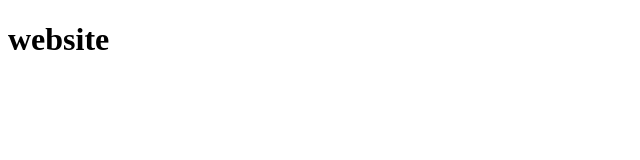
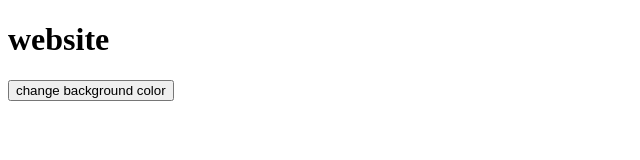
Before and after one commit to Thalion1/website-tricks, a plain HTML site: page color-change/index.html in a window 1280 px wide. Shown: the whole page, without its empty margins (0-640 px from the left). Drawn offline with Linux system fonts and the light colour scheme.

Commit message:
added color shift

```diff
--- a/website templet (2)/index.html
+++ b/color-change/index.html
@@ -7,7 +7,8 @@
         <title>Document</title>
     </head>
     <body>
-       <h1>website</h1>
-       <script src="./main.js"></script>
+        <h1>website</h1>
+        <button onclick="color_changer()">change background color</button>
+        <script src="./main.js"></script>
     </body>
 </html>
--- /dev/null
+++ b/color-change/main.js
@@ -0,0 +1,14 @@
+function color_changer() {//
+    let style = document.querySelector('body');
+    if (getComputedStyle(style).getPropertyValue('--background-color') === 'white') {
+        style.style.setProperty('--background-color', 'black');
+        style.style.setProperty('--darkmode', 'white')
+        console.log('test white');
+        return
+    } else {
+        style.style.setProperty('--background-color', 'white');
+        style.style.setProperty('--darkmode', 'black');
+        console.log('test not white');
+        return
+    }
+}
--- /dev/null
+++ b/color-change/style.css
@@ -0,0 +1,9 @@
+body {
+    --background-color: white;
+    --darkmode: black;
+    background-color: var(--background-color);
+}
+
+h1 {
+    color: var(--darkmode);
+}
```
Also changed, not shown: index.html (+1 -1 lines), website templet (2)/main.js (deleted), website templet (2)/style.css (deleted).
